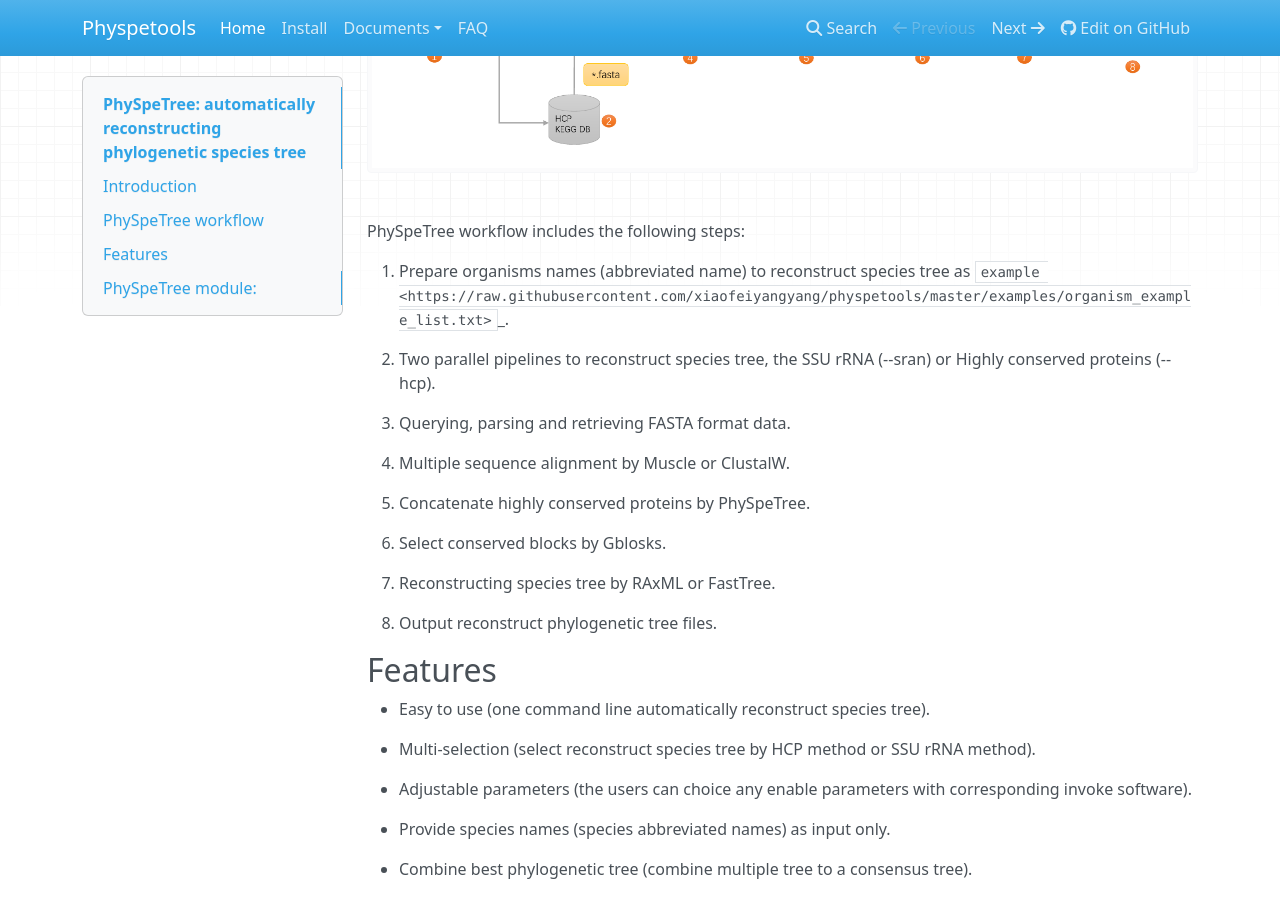
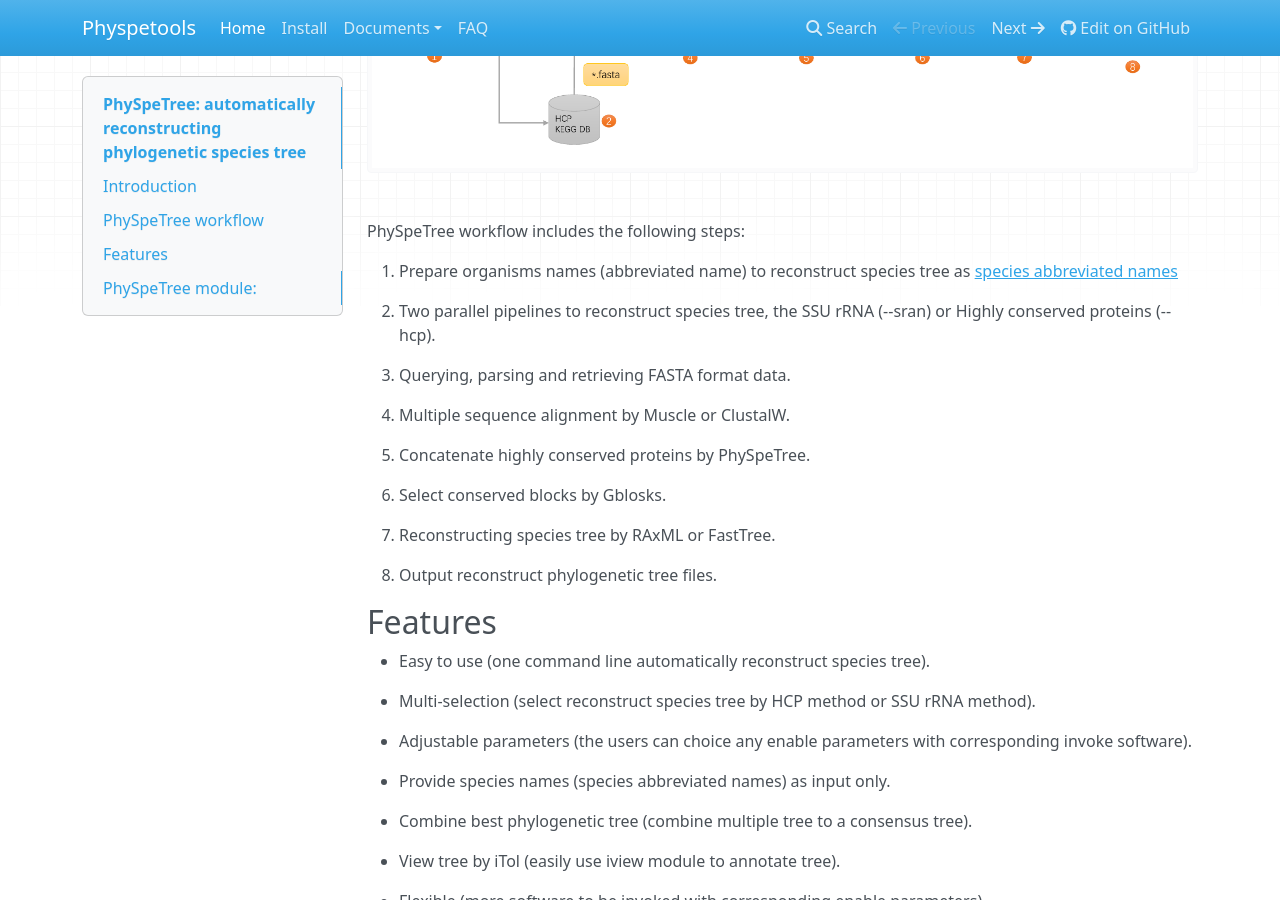
Before and after one commit to yangfangs/physpetools, an MkDocs documentation site: the page built from docs/docs/index.md, in a window 1280 px wide and 900 px high, scrolled down 605 px. Built offline with MkDocs 1.6.1, drawn with Linux system fonts in a browser that asks for light colours; nearby versions of some CDN libraries; old or Windows-style settings are respelled for this version of MkDocs.

Commit message:
update doc and readme

```diff
--- a/docs/docs/index.md
+++ b/docs/docs/index.md
@@ -21,7 +21,7 @@ and analyzes sequences of SSU rRNA or HCP from about 4,000 organisms.
 
 PhySpeTree workflow includes the following steps:
 
-1. Prepare organisms names (abbreviated name) to reconstruct species tree as `example <https://raw.githubusercontent.com/xiaofeiyangyang/physpetools/master/examples/organism_example_list.txt>`_.
+1. Prepare organisms names (abbreviated name) to reconstruct species tree as [species abbreviated names][1]
 
 2. Two parallel pipelines to reconstruct species tree, the SSU rRNA (--sran) or Highly conserved proteins (--hcp).
 
```
